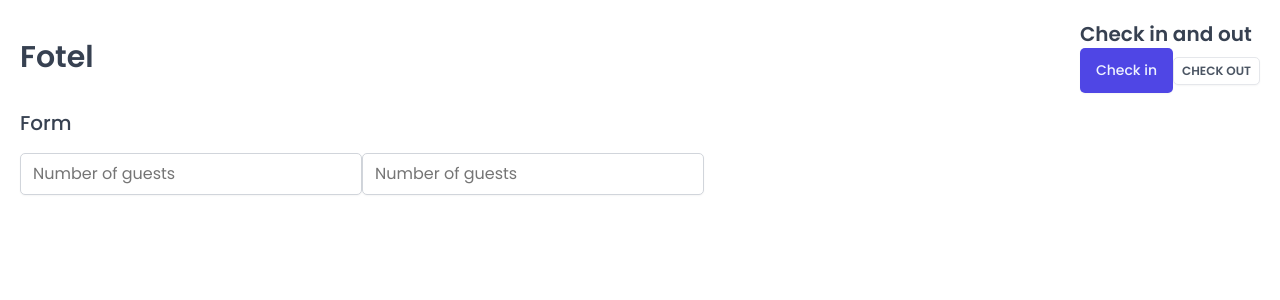
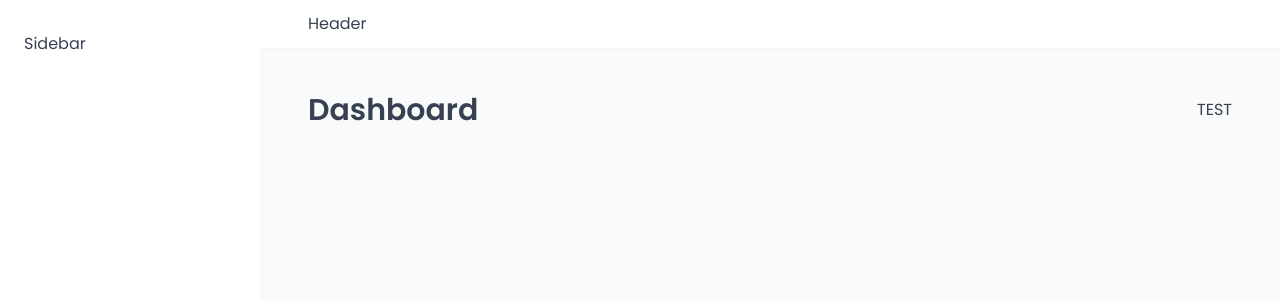
Before and after one commit to rezis-work/fotel, a React (Vite) app: page /dashboard in a window 1280 px wide. Shown: the top 300 px of the page. Built offline with nearby package versions, Linux system fonts and the light colour scheme; a web font is replaced by a local one.

Commit message:
implement routes and layout

```diff
--- a/package.json
+++ b/package.json
@@ -12,6 +12,7 @@
   "dependencies": {
     "react": "^18.2.0",
     "react-dom": "^18.2.0",
+    "react-router-dom": "^6.23.1",
     "styled-components": "^6.1.11"
   },
   "devDependencies": {
--- a/src/App.jsx
+++ b/src/App.jsx
@@ -1,41 +1,36 @@
-import styled from "styled-components";
+import { BrowserRouter, Navigate, Route, Routes } from "react-router-dom";
 import GlobalStyles from "./styles/GlobalStyles";
-import Button from "./ui/Button";
-import Input from "./ui/Input";
-import Heading from "./ui/Heading";
-import Row from "./ui/Row";
+import Dashboard from "./pages/Dashboard";
+import Bookings from "./pages/Bookings";
+import Cabins from "./pages/Cabins";
+import Users from "./pages/Users";
+import Settings from "./pages/Settings";
+import Account from "./pages/Account";
+import Login from "./pages/Login";
+import PageNotFound from "./pages/PageNotFound";
+import AppLayout from "./ui/AppLayout";
 
-const StyledApp = styled.div`
-  padding: 2rem;
-`;
-
-function App() {
+const App = () => {
   return (
     <>
       <GlobalStyles />
-      <StyledApp>
-        <Row>
-          <Row type="horizontal">
-            <Heading as="h1">Fotel</Heading>
-            <div>
-              <Heading as="h2">Check in and out</Heading>
-              <Button>Check in</Button>
-              <Button variation="secondary" size="small">
-                Check Out
-              </Button>
-            </div>
-          </Row>
-          <Row>
-            <Heading as="h3">Form</Heading>
-            <form>
-              <Input type="number" placeholder="Number of guests" />
-              <Input type="number" placeholder="Number of guests" />
-            </form>
-          </Row>
-        </Row>
-      </StyledApp>
+      <BrowserRouter>
+        <Routes>
+          <Route element={<AppLayout />}>
+            <Route index element={<Navigate replace to="dashboard" />} />
+            <Route path="dashboard" element={<Dashboard />} />
+            <Route path="bookings" element={<Bookings />} />
+            <Route path="cabins" element={<Cabins />} />
+            <Route path="users" element={<Users />} />
+            <Route path="settings" element={<Settings />} />
+            <Route path="account" element={<Account />} />
+          </Route>
+          <Route path="login" element={<Login />} />
+          <Route path="*" element={<PageNotFound />} />
+        </Routes>
+      </BrowserRouter>
     </>
   );
-}
+};
 
 export default App;
--- /dev/null
+++ b/src/ui/AppLayout.jsx
@@ -0,0 +1,30 @@
+import { Outlet } from "react-router-dom";
+import Header from "./Header";
+import Sidebar from "./Sidebar";
+import styled from "styled-components";
+
+const StyledAppLayout = styled.div`
+  display: grid;
+  grid-template-columns: 26rem 1fr;
+  grid-template-rows: auto 1fr;
+  height: 100vh;
+`;
+
+const Main = styled.main`
+  background-color: var(--color-grey-50);
+  padding: 4rem 4.8rem 6.4rem;
+`;
+
+const AppLayout = () => {
+  return (
+    <StyledAppLayout>
+      <Header />
+      <Sidebar />
+      <Main>
+        <Outlet />
+      </Main>
+    </StyledAppLayout>
+  );
+};
+
+export default AppLayout;
--- /dev/null
+++ b/src/ui/Header.jsx
@@ -0,0 +1,13 @@
+import styled from "styled-components";
+
+const StyledHeader = styled.header`
+  background-color: var(--color-grey-0);
+  padding: 1.2rem 4.8rem;
+  border-bottom: 1px solid var(--color-grey-100);
+`;
+
+const Header = () => {
+  return <StyledHeader>Header</StyledHeader>;
+};
+
+export default Header;
--- /dev/null
+++ b/src/ui/Sidebar.jsx
@@ -0,0 +1,15 @@
+import styled from "styled-components";
+
+const StyledSidebar = styled.aside`
+  background-color: var(--color-grey-0);
+  padding: 3.2rem 2.4rem;
+  border-radius: 1px solid var(--color-grey-100);
+
+  grid-row: 1 / -1;
+`;
+
+const Sidebar = () => {
+  return <StyledSidebar>Sidebar</StyledSidebar>;
+};
+
+export default Sidebar;
```
Also changed, not shown: 1 other file (tests, documents, lock files or other folders).
